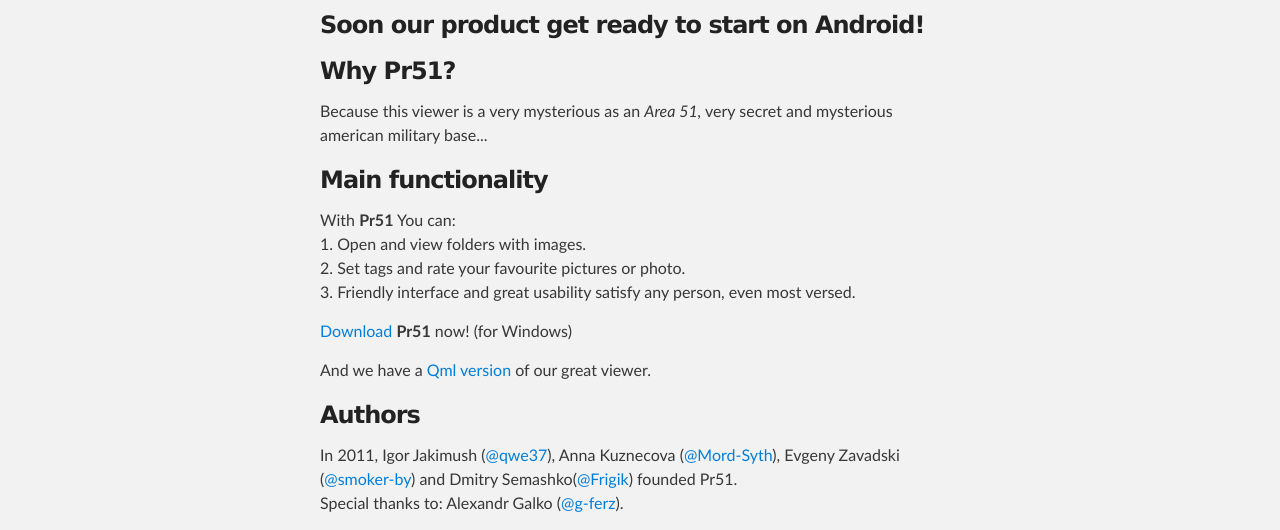
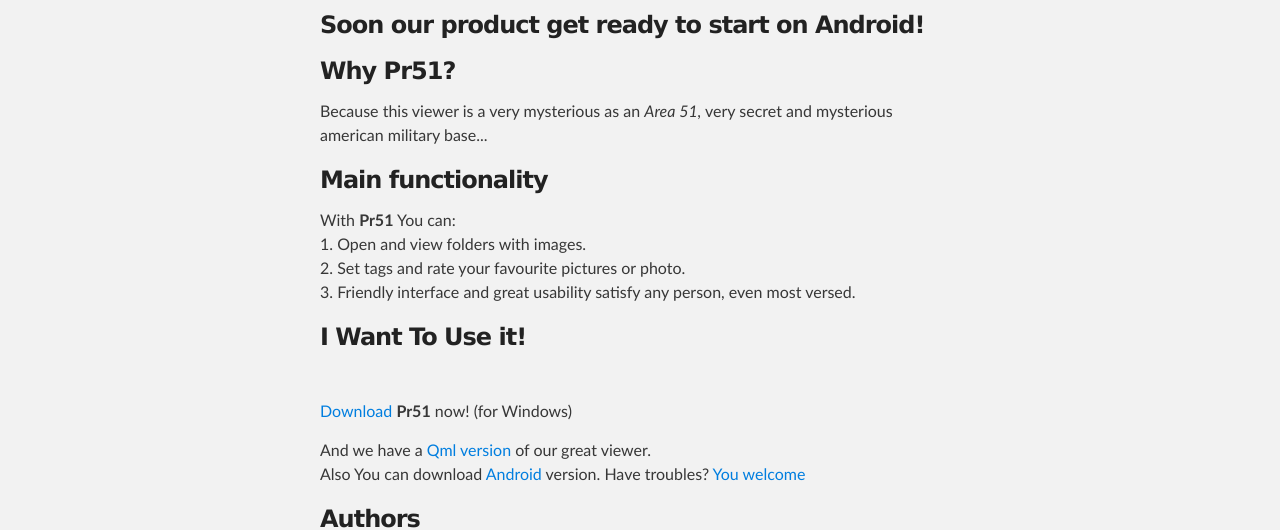
Before and after one commit to sapr-bntu/Pr51, a plain HTML site: page index.html in a window 1280 px wide. Shown: the part 433-963 px from the top of the page. Drawn offline with Linux system fonts and the light colour scheme.

Commit message:
Added *.apk download&Ministro libriraies.

```diff
--- a/index.html
+++ b/index.html
@@ -48,10 +48,10 @@
 1. Open and view folders with images.<br>
 2. Set tags and rate your favourite pictures or photo.<br>
 3. Friendly interface and great usability satisfy any person, even most versed.<br> </p>
-
+<h3>I Want To Use it!</h3><br>
 <p><a href="https://github.com/downloads/sapr-bntu/Pr51/SetupProject.msi">Download</a> <strong>Pr51</strong> now! (for Windows)</p>
-<p> And we have a <a href="https://github.com/downloads/sapr-bntu/Pr51/QmlViewer.msi">Qml version</a> of our great viewer.
-
+<p> And we have a <a href="https://github.com/downloads/sapr-bntu/Pr51/QmlViewer.msi">Qml version</a> of our great viewer.<br>
+Also You can download <a href="https://github.com/sapr-bntu/Pr51/AndroidViewer.apk/qr_code">Android</a> version. Have troubles? <a href="https://github.com/sapr-bntu/Pr51/Ministro%20II.apk/qr_code">You welcome</a><br>
 <h3>Authors</h3>
 
 <p>In 2011, Igor Jakimush (<a href="https://github.com/qwe37" class="user-mention">@qwe37</a>), Anna Kuznecova (<a href="https://github.com/Mord-Syth"
```
